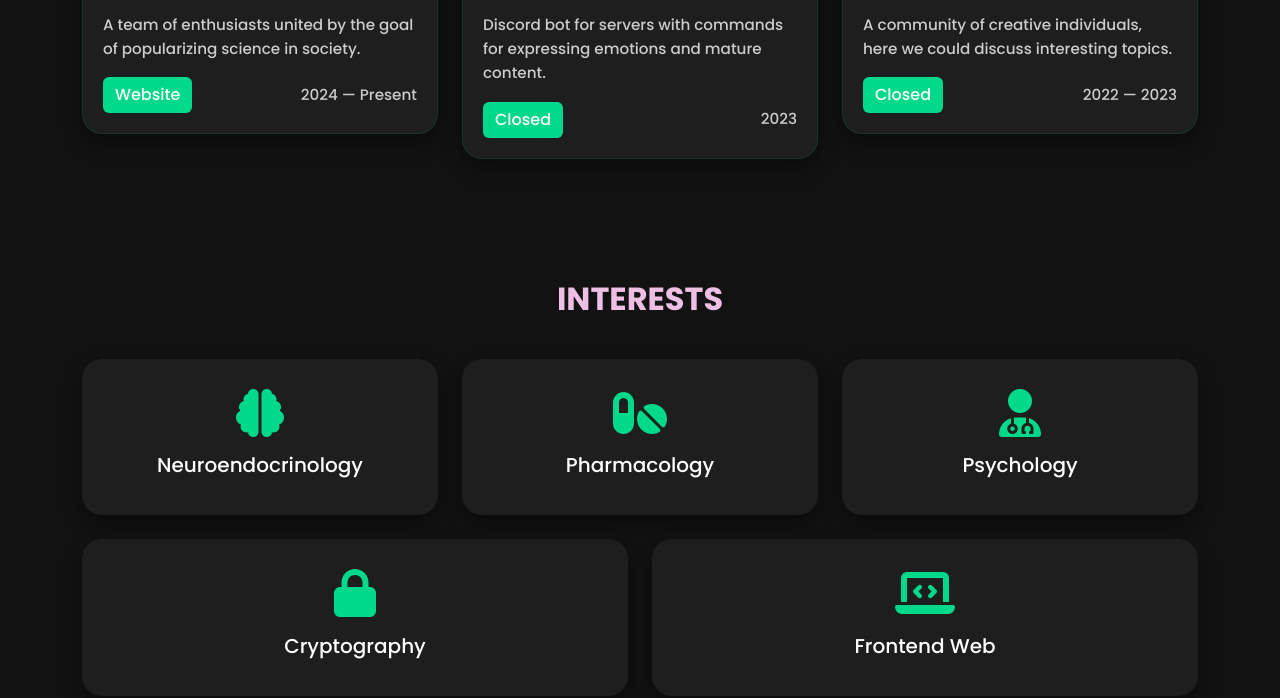
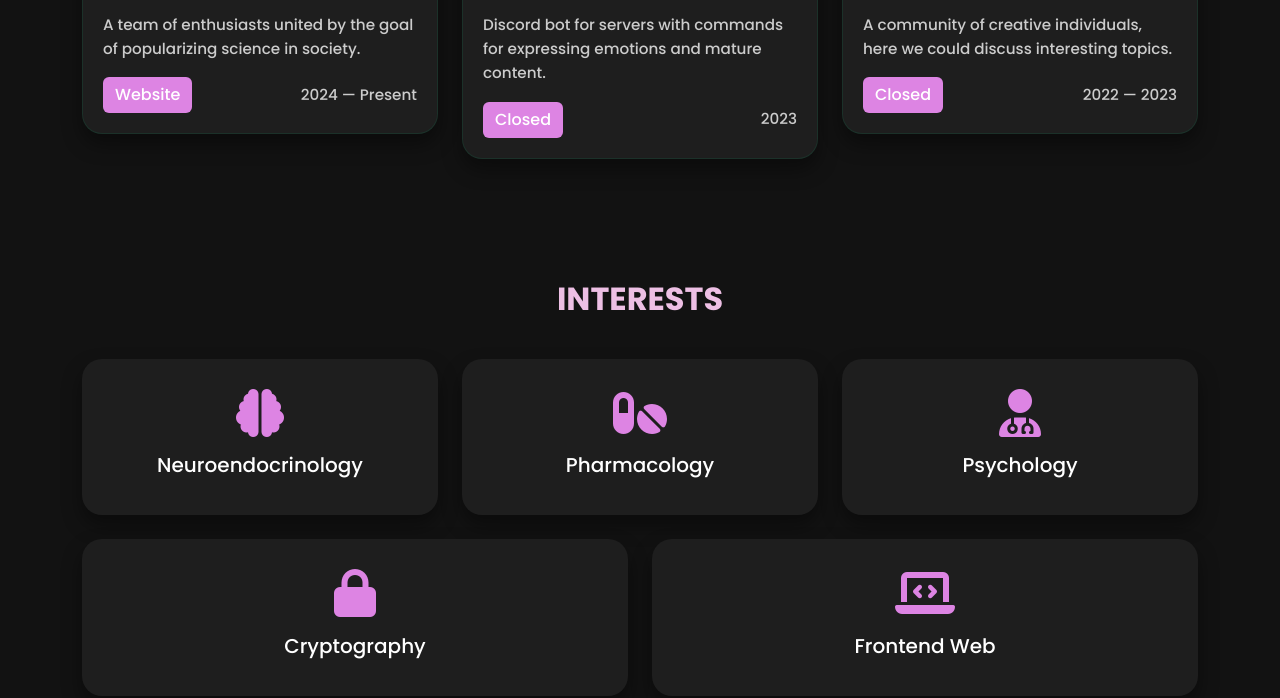
Before and after one commit to haumlett/haumlett.github.io, a plain HTML site: page index.html in a window 1280 px wide. Shown: the part 660-1358 px from the top of the page. Drawn offline with nearby package versions, Linux system fonts and the light colour scheme.

Commit message:
Update style.css
Change colors

```diff
--- a/css/style.css
+++ b/css/style.css
@@ -27,7 +27,7 @@ a {
 }
 
 a:hover {
-    color: #00c678;
+    color: #c3749a;
 }
 
 header {
@@ -128,13 +128,13 @@ main {
 }
 
 .btn-primary {
-    background-color: #00D98B;
+    background-color: #dd84e3;
     border: none;
     transition: background-color 0.3s ease;
 }
 
 .btn-primary:hover {
-    background-color: #00c678;
+    background-color: #c3749a;
 }
 
 .skill-item {
@@ -147,7 +147,7 @@ main {
 }
 
 .skill-item i {
-    color: #00D98B;
+    color: #dd84e3;
 }
 
 .skill-item h5 {
```
